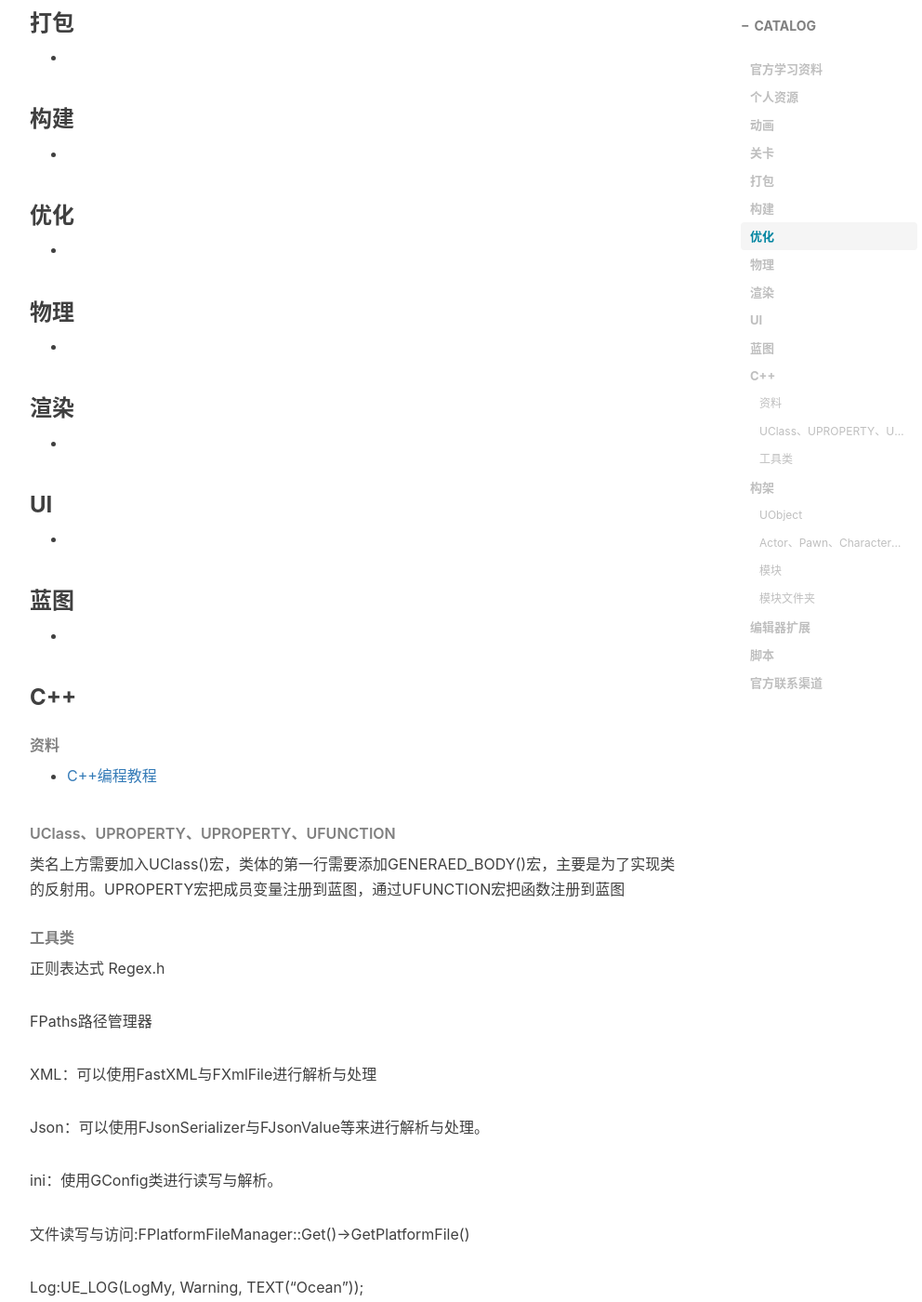
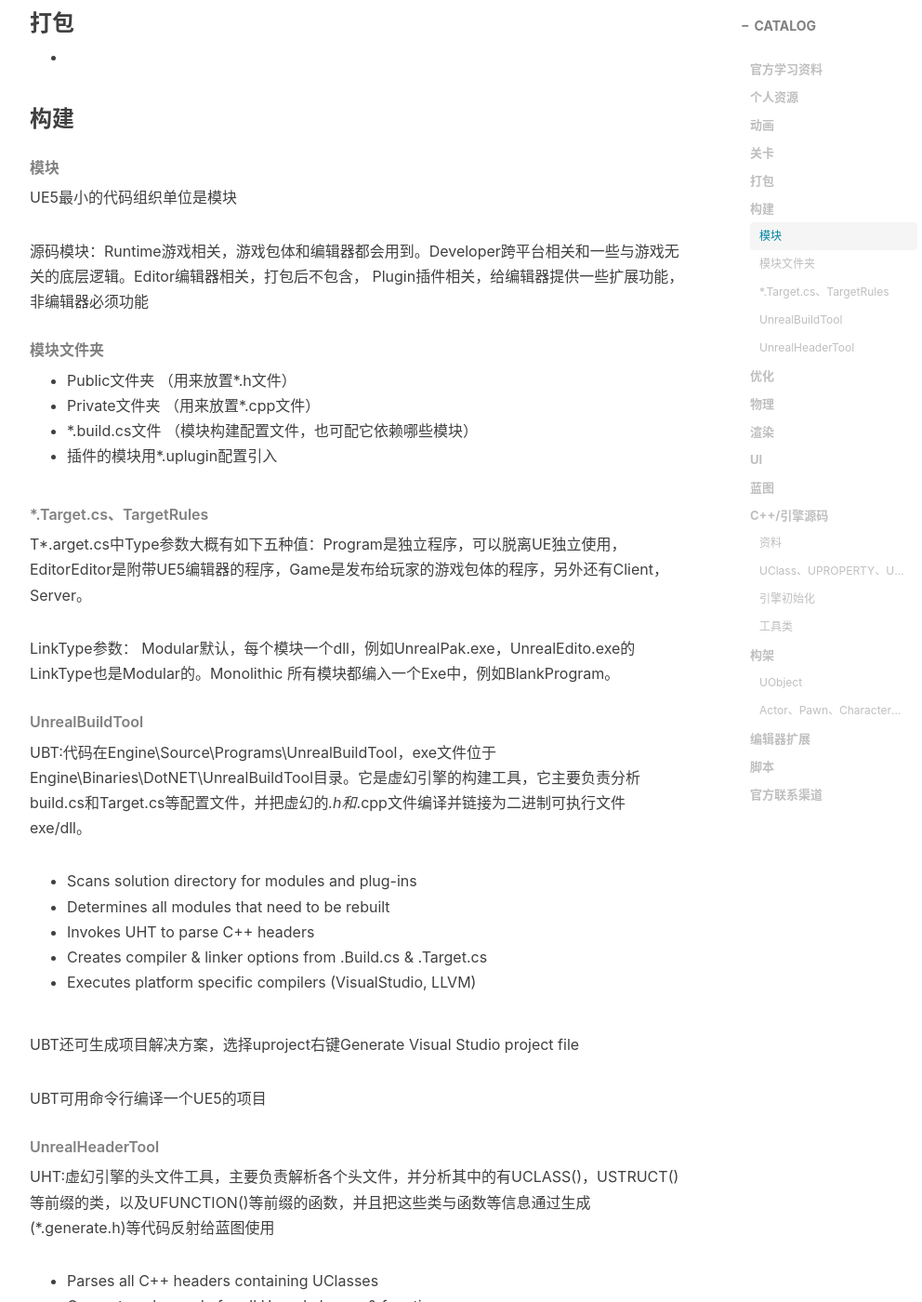
Before and after one commit to chenanbao/chenanbao.github.io, a Jekyll site: the page built from _posts/2023-12-19-Unreal.md, in a window 1280 px wide and 1400 px high, scrolled down 1709 px. Shown: the whole window at 93% size, without its empty margins (233-1225 px from the left). Built offline with Jekyll 4.4.1, drawn with Linux system fonts in a browser that asks for light colours; nearby versions of some CDN libraries; comment, search, counter and statistics services are not loaded; some of the changed text lies outside the part shown.

Commit message:
unreal info

```diff
--- a/_posts/2023-12-19-Unreal.md
+++ b/_posts/2023-12-19-Unreal.md
@@ -55,7 +55,44 @@
 + []()
 
 ### 构建
-+ []()
+###### 模块
+UE5最小的代码组织单位是模块
+
+源码模块：Runtime游戏相关，游戏包体和编辑器都会用到。Developer跨平台相关和一些与游戏无关的底层逻辑。Editor编辑器相关，打包后不包含， Plugin插件相关，给编辑器提供一些扩展功能，非编辑器必须功能
+
+###### 模块文件夹
+
++ Public文件夹 （用来放置*.h文件）
++  Private文件夹 （用来放置*.cpp文件）
++  *.build.cs文件 （模块构建配置文件，也可配它依赖哪些模块）
++  插件的模块用*.uplugin配置引入
+
+###### *.Target.cs、TargetRules
+T*.arget.cs中Type参数大概有如下五种值：Program是独立程序，可以脱离UE独立使用，EditorEditor是附带UE5编辑器的程序，Game是发布给玩家的游戏包体的程序，另外还有Client，Server。
+
+LinkType参数： Modular默认，每个模块一个dll，例如UnrealPak.exe，UnrealEdito.exe的LinkType也是Modular的。Monolithic 所有模块都编入一个Exe中，例如BlankProgram。
+
+######  UnrealBuildTool
+UBT:代码在Engine\Source\Programs\UnrealBuildTool，exe文件位于Engine\Binaries\DotNET\UnrealBuildTool目录。它是虚幻引擎的构建工具，它主要负责分析build.cs和Target.cs等配置文件，并把虚幻的*.h和*.cpp文件编译并链接为二进制可执行文件exe/dll。
+
++ Scans solution directory for modules and plug-ins
++ Determines all modules that need to be rebuilt
++ Invokes UHT to parse C++ headers
++ Creates compiler & linker options from .Build.cs & .Target.cs
++ Executes platform specific compilers (VisualStudio, LLVM)
+
+UBT还可生成项目解决方案，选择uproject右键Generate Visual Studio project file
+
+UBT可用命令行编译一个UE5的项目
+
+######  UnrealHeaderTool
+UHT:虚幻引擎的头文件工具，主要负责解析各个头文件，并分析其中的有UCLASS()，USTRUCT()等前缀的类，以及UFUNCTION()等前缀的函数，并且把这些类与函数等信息通过生成(*.generate.h)等代码反射给蓝图使用
+
++ Parses all C++ headers containing UClasses
++ Generates glue code for all Unreal classes & functions
++ Generated files stored in Intermediates directory
+
+UnrealBuildTool.exe依赖部分引擎代码
 
 ### 优化
 + []()
@@ -72,12 +109,15 @@
 ### 蓝图
 + []()
 
-### C++
+### C++/引擎源码
 ###### 资料
 + [C++编程教程](https://docs.unrealengine.com/5.3/zh-CN/unreal-engine-cpp-programming-tutorials/)
 
 ###### UClass、UPROPERTY、UPROPERTY、UFUNCTION
 类名上方需要加入UClass()宏，类体的第一行需要添加GENERAED_BODY()宏，主要是为了实现类的反射用。UPROPERTY宏把成员变量注册到蓝图，通过UFUNCTION宏把函数注册到蓝图
+
+###### 引擎初始化
+WinMain->GuadedMain->[EngineLoop.PreInit()-EngineLoop.Init()-EngineLoop.Tick()-EngineLoop.Exit()]
 
 ###### 工具类
 正则表达式 Regex.h
```
Also changed, not shown: other parts of _posts/2023-12-19-Unreal.md (+0 -9 lines).
